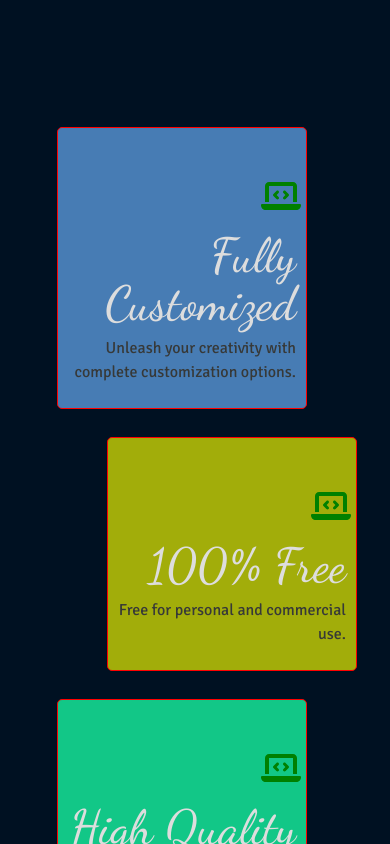
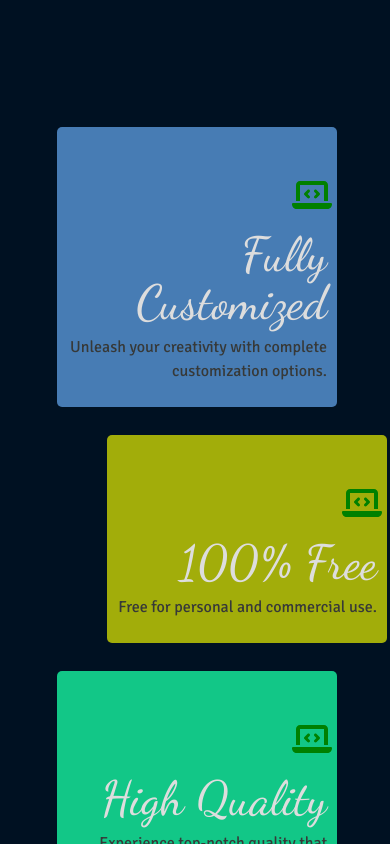
Before and after one commit to UIBoxx/ui-boxx, a React (Vite) app: page / in a window 390 px wide. Shown: the part 1120-1964 px from the top of the page. Built offline with nearby package versions, Linux system fonts and the light colour scheme.

Commit message:
initial commit

```diff
--- a/src/components/LandingPage/landingpage.css
+++ b/src/components/LandingPage/landingpage.css
@@ -318,11 +318,11 @@
     }
 
     #features>span{
-        width: 250px;
+        width: 280px;
         margin: 1rem 0;
         min-height: 150px;
         padding: 1.5rem 10px;
-        border: 1px solid red;
+        /* border: 1px solid red; */
     }
     #features>span:nth-child(1){
         left: 0px;
```
